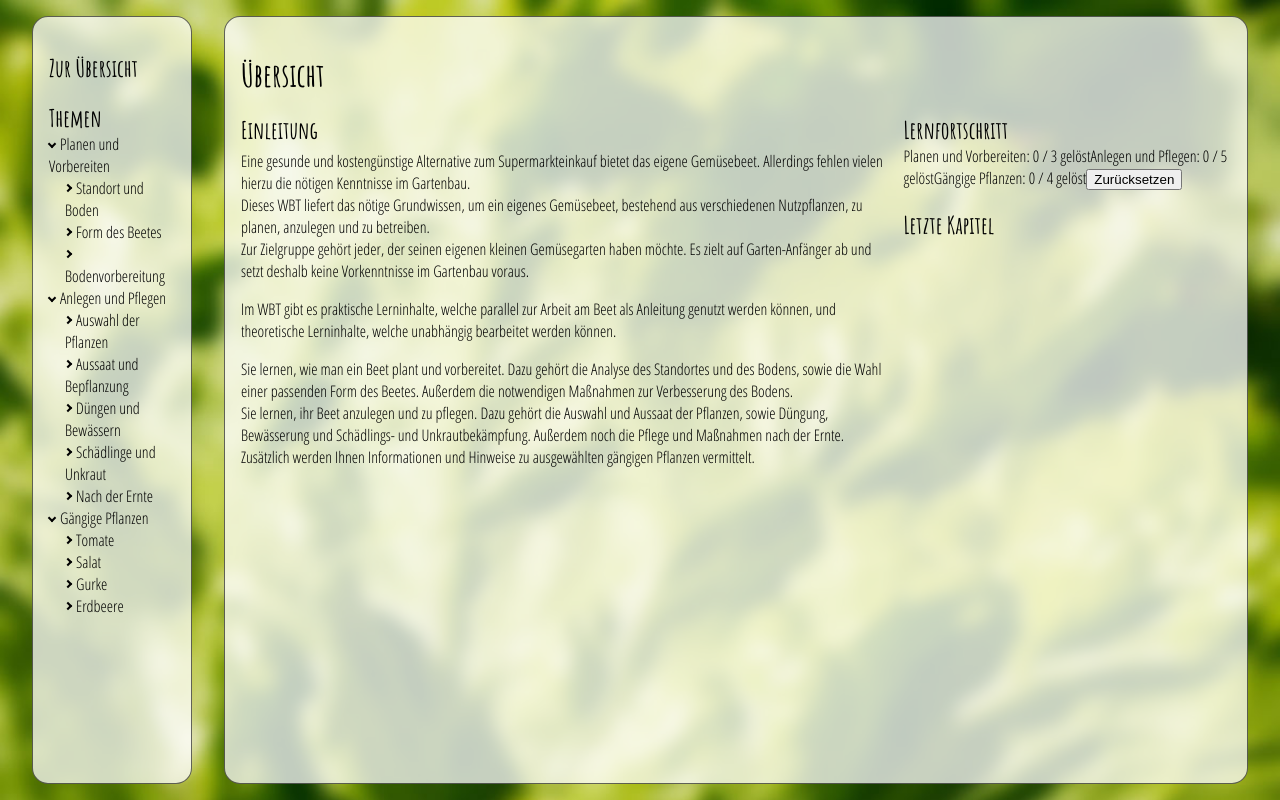
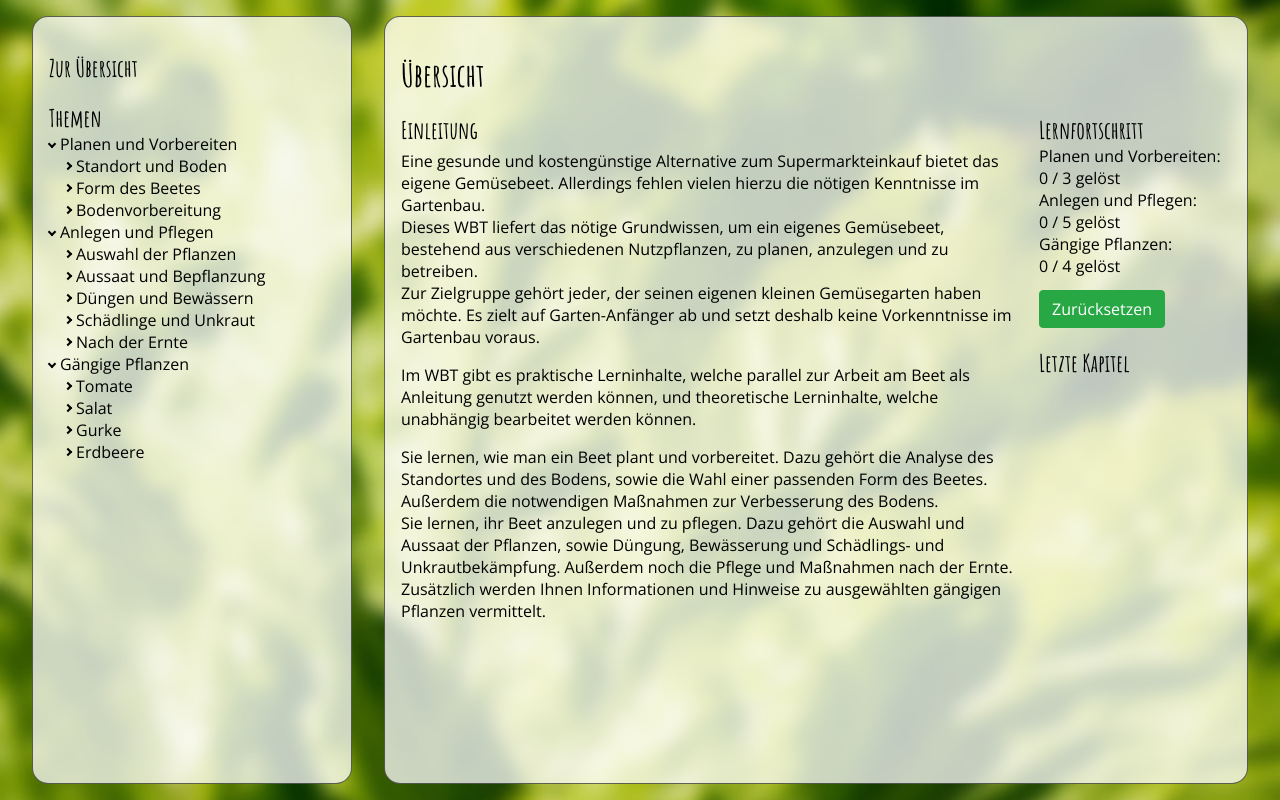
Before and after one commit to mathiasw91/ll-wbt, a React (Create React App) app: page / in a window 1280 px wide. Built offline with nearby package versions, Linux system fonts and the light colour scheme; what flux would draw is missing.

Commit message:
style anpassungen – buttons und schrift

```diff
--- a/src/components/Content.js
+++ b/src/components/Content.js
@@ -25,7 +25,7 @@ class Content extends React.Component {
         {this.props.chapters.map(chapter =>
           <Chapter data={chapter} />
         )}
-        <Link to={this.props.location.pathname+'/quiz'}>zum Quiz</Link>
+        <Link className="btn btn-default" to={this.props.location.pathname+'/quiz'}>zum Quiz</Link>
       </div>)
     }
 
--- a/src/components/Home.js
+++ b/src/components/Home.js
@@ -25,9 +25,9 @@ class Home extends React.Component {
         <div id="home-sidebar">
           <h2>Lernfortschritt</h2>
           {this.props.chapters.map(c=>(
-            <span>{c.name}: {c.themes.filter(c=>c.quizComplete).length} / {c.themes.length} gelöst</span>
+            <span style={{display:"block"}}>{c.name}: {c.themes.filter(c=>c.quizComplete).length}&nbsp;/&nbsp;{c.themes.length}&nbsp;gelöst</span>
           ))}
-          <button onClick={AppActions.resetProgress}>Zurücksetzen</button>
+          <button className="btn btn-default" style={{marginTop:"0.8em"}} onClick={AppActions.resetProgress}>Zurücksetzen</button>
           <h2>Letzte Kapitel</h2>
           {(this.props.latest.length != 0) && (<div id="latest-themes">
             {this.props.latest.map(theme=>(
--- a/src/components/quiz/Score.js
+++ b/src/components/quiz/Score.js
@@ -6,13 +6,13 @@ import {withRouter, Link} from 'react-router-dom'
       <div id="quiz-score">
         Dieses Quiz ist bereits beendet.
         TODO Link auf nächstes Thema
-        <Link to={props.location.pathname.replace('/quiz','')}>Zum nächsten Thema</Link>
+        <Link className="btn btn-default" to={props.location.pathname.replace('/quiz','')}>Zum nächsten Thema</Link>
       </div>
     )
     return (
       <div id="quiz-score">
         {props.correct} / {props.total} Fragen richtig beantwortet!
-        <Link to={props.location.pathname.replace('/quiz','')}>Zurück zum Lerninhalt</Link>
+        <Link className="btn btn-default" to={props.location.pathname.replace('/quiz','')}>Zurück zum Lerninhalt</Link>
       </div>
     )
   }
--- a/src/index.css
+++ b/src/index.css
@@ -1,4 +1,4 @@
-@import url('https://fonts.googleapis.com/css?family=Amatic+SC:700|Open+Sans+Condensed:300,700');
+@import url('https://fonts.googleapis.com/css?family=Amatic+SC:700|Open+Sans:300,700');
 
 html {
   height: 100%;
@@ -11,7 +11,7 @@ body {
   height: 100%;
   background-image: url(assets/bg_salad.jpg);
   background-size: cover;
-  font-family: 'Open Sans Condensed', sans-serif;
+  font-family: 'Open Sans', sans-serif;
 }
 
 .App {
@@ -28,7 +28,7 @@ body {
 aside#sidebar {
   flex-basis: auto;
   flex-grow: 0;
-  min-width: 10em;
+  min-width: 20em;
   margin: 0 1em;
   padding: 1em;
   border-radius: 1em;
@@ -173,7 +173,7 @@ h1, h2, h3, h4, h5, h6 {
 
 .radioCustomButton.answer-wrong:checked ~ .radioCustomLabel:before {
     content: '';
-    background: red url(assets/icon-check.svg) no-repeat;
+    background: red url(assets/icon-false.svg) no-repeat;
     background-size: 27px;
     border-color: red;
 }
@@ -244,7 +244,7 @@ h1, h2, h3, h4, h5, h6 {
 /* Buttons */
 
 .btn {
-  font-family: 'Open Sans Condensed', sans-serif;
+  font-family: 'Open Sans', sans-serif;
   text-decoration: none;
   display: inline-block;
   font-weight: 400;
@@ -290,7 +290,7 @@ fieldset:disabled a.btn {
 }
 
 .btn-default {
-  color: #fff;
+  color: #fff !important;
   background-color: #28a745;
   border-color: #28a745;
 }
@@ -322,3 +322,11 @@ fieldset:disabled a.btn {
 .show > .btn-default.dropdown-toggle:focus {
   box-shadow: 0 0 0 0.2rem rgba(40, 167, 69, 0.5);
 }
+
+a, a:visited {
+  color: #28a745;
+}
+
+a:hover, a:focus, a:active {
+  color: rgba(16, 111, 38, 0.93);
+}
```
